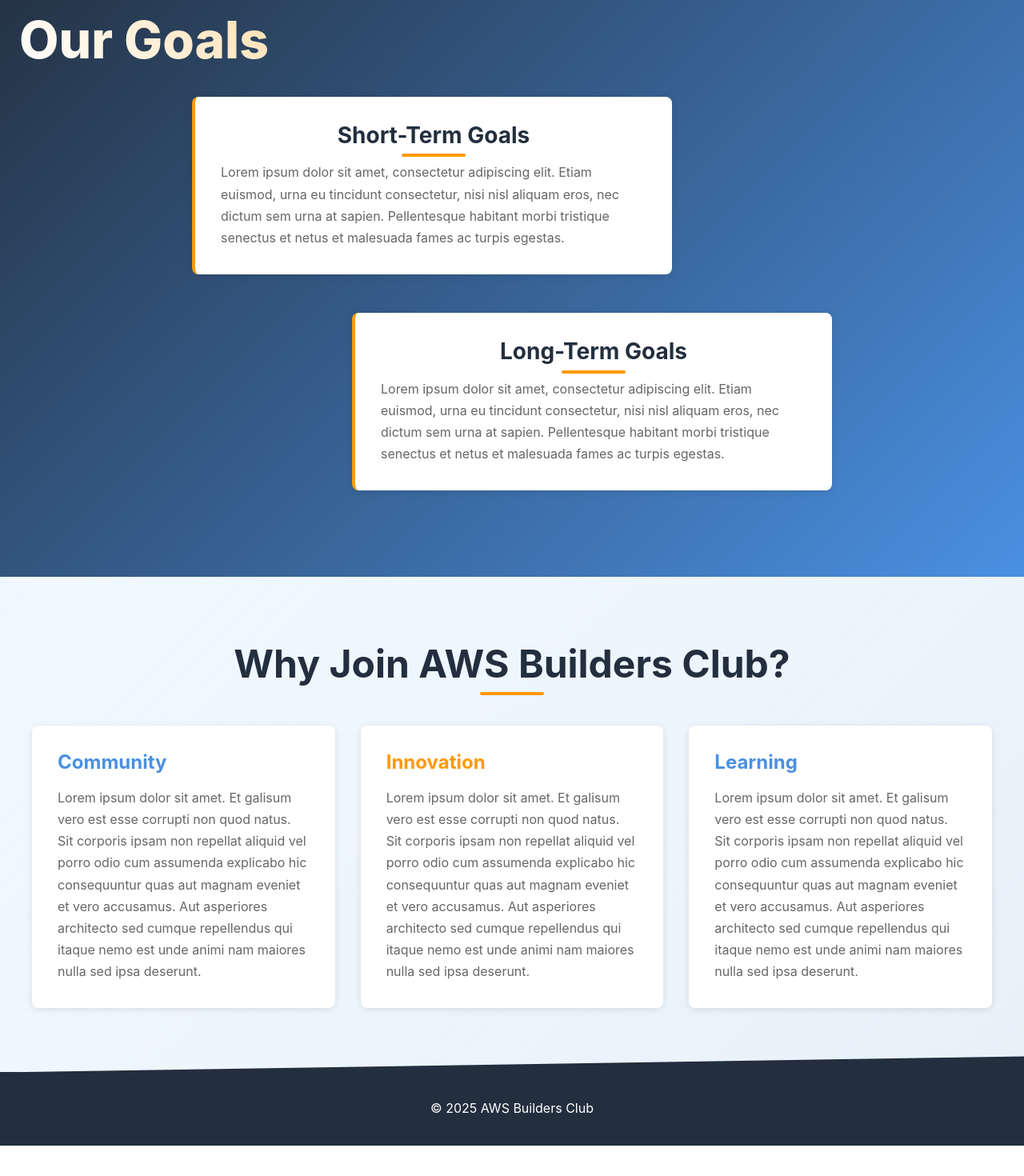
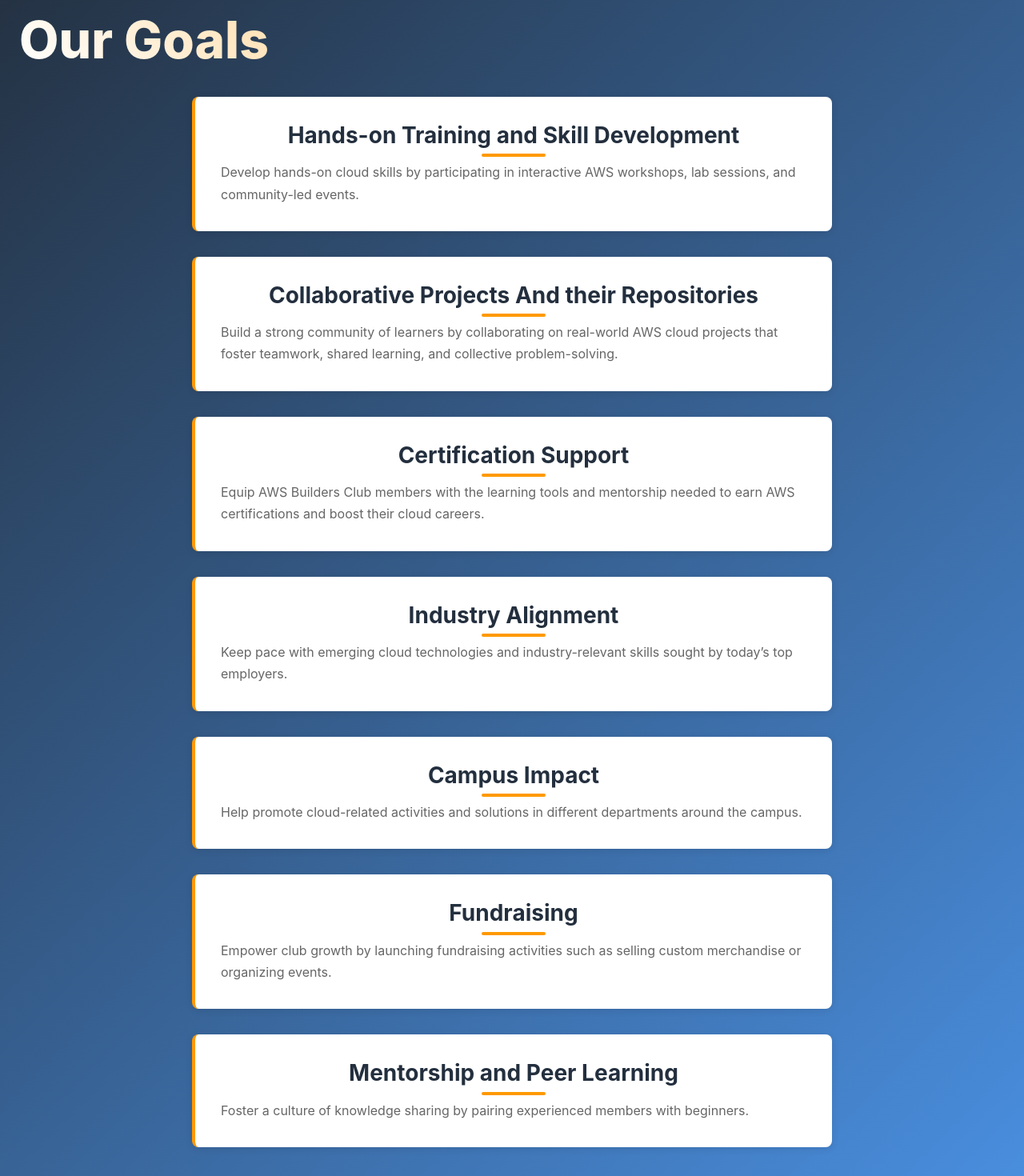
Before and after one commit to zeus2318/AWS-Builder-Club, a React (Create React App) app: page / in a window 1280 px wide. Shown: the part 1240-2710 px from the top of the page at 80% size. Before the commit the page ends 2672 px from the top, so only its background shows below. Built offline with nearby package versions, Linux system fonts and the light colour scheme.

Commit message:
added testimonies & list of officers

```diff
--- a/src/App.js
+++ b/src/App.js
@@ -4,6 +4,7 @@
 function App() {
   const aboutRef = useRef(null);
   const homeRef = useRef(null);
+  const testimony = useRef(null);
 
   const [showModal, setShowModal] = React.useState(false);
   const [showAboutModal, setShowAboutModal] = React.useState(false);
@@ -11,7 +12,11 @@
   const [showEventsModal, setShowEventsModal] = React.useState(false);
   const [showFAQModal, setShowFAQModal] = React.useState(false);
 
-  // Team navigation state
+  // modal states
+  const [teamModalPage, setTeamModalPage] = React.useState('main'); // 'main' or 'officers'
+  const [activeTeamSection, setActiveTeamSection] = React.useState('lead');
+
+  // project teams
   const teamSections = [
     {
       key: 'lead',
@@ -124,7 +129,71 @@
     }
   ];
 
-  const [activeTeamSection, setActiveTeamSection] = React.useState('lead');
+  // aws officers
+  const awsOfficersSections = [
+    {
+      key: 'president',
+      label: 'President',
+      content: {
+        title: 'President',
+        leader: 'Ijed Luzele J. Yañez',
+        leaderRole: 'AWS Builders Club, President',
+        members: [
+          { name: 'Placeholder', role: 'Placeholder' }
+        ]
+      }
+    },
+    {
+      key: 'vicepresidentext',
+      label: 'Vice President (External)',
+      content: {
+        title: 'Vice President (External)',
+        leader: 'Josh Marco C. Goc-Ong',
+        leaderRole: 'AWS Builders Club, Vice President (External)',
+        members: [
+          { name: 'Placeholder', role: 'Placeholder' }
+        ]
+      }
+    },
+        {
+      key: 'vicepresidentint',
+      label: 'Vice President (Internal)',
+      content: {
+        title: 'Vice President (Internal)',
+        leader: 'James Nathaniel F. Tan',
+        leaderRole: 'AWS Builders Club, Vice President (Internal)',
+        members: [
+          { name: 'Placeholder', role: 'Placeholder' }
+        ]
+      }
+    },
+    {
+      key: 'secretary',
+      label: 'Secretary',
+      content: {
+        title: 'Secretary',
+        leader: 'Shanica B. Diaz',
+        leaderRole: 'AWS Builders Club, Secretary',
+        members: [
+          { name: 'Placeholder', role: 'Placeholder' }
+        ]
+      }
+    },
+        {
+      key: 'treasury',
+      label: 'Treasury',
+      content: {
+        title: 'Treasury',
+        leader: 'Karylle Grace K. Bontuyan',
+        leaderRole: 'AWS Builders Club, Treasury',
+        members: [
+          { name: 'Placeholder', role: 'Placeholder' }
+        ]
+      }
+    }
+    // Add more officer roles as needed
+  ];
+  const [activeOfficerSection, setActiveOfficerSection] = React.useState('president');
 
   const githubRepos = [
     {
@@ -170,6 +239,13 @@
     }
   };
 
+    const handleAboutClick3 = (e) => {
+    e.preventDefault();
+    if (testimony.current) {
+      testimony.current.scrollIntoView({ behavior: 'smooth' });
+    }
+  };
+
   const handleProjectsClick = (e) => {
     e.preventDefault();
     setShowModal(true);
@@ -208,6 +284,20 @@
           <li>
             <a href="#goals" className="navbar-link">
               Goals
+            </a>
+          </li>
+              <li>
+              <a
+                href="#testimonies"
+                className="navbar-link"
+                onClick={e => {
+                  e.preventDefault();
+                  if (testimony.current) {
+                    testimony.current.scrollIntoView({ behavior: 'smooth' });
+                  }
+                }}
+              >
+                Testimonies
               </a>
             </li>
           {/* dropdown */}
@@ -347,40 +437,78 @@
           Our Goals
         </h2>
         <div className="about-content" style={{ maxWidth: '800px', margin: '0 auto' }}>
-          <div
-            className="about-block"
-            style={{
-              marginBottom: '48px',
-              marginLeft: '0',
-              marginRight: 'auto',
-              width: '90%',
-              maxWidth: '600px'
-            }}
-          >
+          <div className="about-block" style={{ marginBottom: '32px', width: '100%' }}>
             <h3 className="highlights-title" style={{ marginBottom: '16px' }}>
-              Short-Term Goals
+              Hands-on Training and Skill Development
             </h3>
             <p className="highlight-card-desc">
-              Lorem ipsum dolor sit amet, consectetur adipiscing elit. Etiam euismod, urna eu tincidunt consectetur, nisi nisl aliquam eros, nec dictum sem urna at sapien. Pellentesque habitant morbi tristique senectus et netus et malesuada fames ac turpis egestas.
+              Develop hands-on cloud skills by participating in interactive AWS workshops, lab sessions, and community-led events.
             </p>
           </div>
-          <div
-            className="about-block"
-            style={{
-              marginBottom: '0',
-              marginLeft: 'auto',
-              marginRight: '0',
-              width: '90%',
-              maxWidth: '600px'
-            }}
-          >
+          <div className="about-block" style={{ marginBottom: '32px', width: '100%' }}>
             <h3 className="highlights-title" style={{ marginBottom: '16px' }}>
-              Long-Term Goals
+              Collaborative Projects And their Repositories
             </h3>
             <p className="highlight-card-desc">
-              Lorem ipsum dolor sit amet, consectetur adipiscing elit. Etiam euismod, urna eu tincidunt consectetur, nisi nisl aliquam eros, nec dictum sem urna at sapien. Pellentesque habitant morbi tristique senectus et netus et malesuada fames ac turpis egestas.
+              Build a strong community of learners by collaborating on real-world AWS cloud projects that foster teamwork, shared learning, and collective problem-solving.
             </p>
           </div>
+          <div className="about-block" style={{ marginBottom: '32px', width: '100%' }}>
+            <h3 className="highlights-title" style={{ marginBottom: '16px' }}>
+              Certification Support
+            </h3>
+            <p className="highlight-card-desc">
+              Equip AWS Builders Club members with the learning tools and mentorship needed to earn AWS certifications and boost their cloud careers.
+            </p>
+          </div>
+          <div className="about-block" style={{ marginBottom: '32px', width: '100%' }}>
+            <h3 className="highlights-title" style={{ marginBottom: '16px' }}>
+              Industry Alignment
+            </h3>
+            <p className="highlight-card-desc">
+              Keep pace with emerging cloud technologies and industry-relevant skills sought by today’s top employers.
+            </p>
+          </div>
+          <div className="about-block" style={{ marginBottom: '32px', width: '100%' }}>
+            <h3 className="highlights-title" style={{ marginBottom: '16px' }}>
+              Campus Impact
+            </h3>
+            <p className="highlight-card-desc">
+              Help promote cloud-related activities and solutions in different departments around the campus.
+            </p>
+          </div>
+          <div className="about-block" style={{ marginBottom: '32px', width: '100%' }}>
+            <h3 className="highlights-title" style={{ marginBottom: '16px' }}>
+              Fundraising
+            </h3>
+            <p className="highlight-card-desc">
+              Empower club growth by launching fundraising activities such as selling custom merchandise or organizing events.
+            </p>
+          </div>
+          <div className="about-block" style={{ marginBottom: '0', width: '100%' }}>
+            <h3 className="highlights-title" style={{ marginBottom: '16px' }}>
+              Mentorship and Peer Learning
+            </h3>
+            <p className="highlight-card-desc">
+              Foster a culture of knowledge sharing by pairing experienced members with beginners.
+            </p>
+          </div>
+        </div>
+      </section>
+
+      {/* testimonies-sect */}
+      <section id="testimonies" className="testimony-section" ref={testimony}>
+        <h2 className="hero-title" style={{ marginBottom: '32px' }}>
+          Testimonies
+        </h2>
+        <div className="testimony-content" style={{ maxWidth: '800px', margin: '0 auto' }}>
+          <div className="testimony-block">
+            <p>
+              “This club helped me learn AWS and connect with awesome people!”<br />
+              <span style={{ fontWeight: 'bold', color: 'var(--primary-blue)' }}>— Member Name</span>
+            </p>
+          </div>
+          {/* testimony-block */}
         </div>
       </section>
 
@@ -411,6 +539,9 @@
 
       {/* footer */}
       <footer className="footer">
+        <button><p>Test-insta</p></button>
+        <button><p>Test-linkedin</p></button>
+        <button><p>Test-fb</p></button>
         <p>&copy; 2025 AWS Builders Club</p>
       </footer>
 
@@ -482,13 +613,34 @@
 
       {/* Meet the Team Modal */}
       {showTeamModal && (
-        <div className="modal-overlay" onClick={() => setShowTeamModal(false)}>
+        <div className="modal-overlay" onClick={() => { setShowTeamModal(false); setTeamModalPage('main'); }}>
           <div className="modal-content" style={{ maxWidth: '900px', width: '100%' }} onClick={e => e.stopPropagation()}>
             <div className="modal-header">
-              <h2 className="modal-title">Meet the Team</h2>
-              <button className="modal-close" onClick={() => setShowTeamModal(false)}>×</button>
+              <h2 className="modal-title">
+                {teamModalPage === 'main' ? 'Meet the Team' : 'AWS Officers'}
+              </h2>
+              <button className="modal-close" onClick={() => { setShowTeamModal(false); setTeamModalPage('main'); }}>×</button>
             </div>
-            <div style={{ display: 'flex', gap: '32px', padding: '32px 0' }}>
+            <div style={{ padding: '16px 0', display: 'flex', justifyContent: 'flex-end' }}>
+              {teamModalPage === 'main' ? (
+                <button
+                  className="hero-btn hero-btn-blue"
+                  style={{ marginRight: '32px' }}
+                  onClick={() => setTeamModalPage('officers')}
+                >
+                  AWS Officers
+                </button>
+              ) : (
+                <button
+                  className="hero-btn hero-btn-blue"
+                  style={{ marginRight: '32px' }}
+                  onClick={() => setTeamModalPage('main')}
+                >
+                  Back to Team
+                </button>
+              )}
+            </div>
+            <div style={{ display: 'flex', gap: '32px', padding: '0 0 32px 0' }}>
               {/* Sidebar Navigation */}
               <div style={{
                 background: 'var(--primary-blue)',
@@ -500,23 +652,38 @@
                 flexDirection: 'column',
                 gap: '8px'
               }}>
-                {teamSections.map(section => (
+                {(teamModalPage === 'main' ? teamSections : awsOfficersSections).map(section => (
                   <button
                     key={section.key}
                     style={{
-                      background: activeTeamSection === section.key ? '#0498eeff' : 'none',
-                      color: activeTeamSection === section.key ? '#fff' : '#fff',
+                      background: (teamModalPage === 'main'
+                        ? activeTeamSection === section.key
+                        : activeOfficerSection === section.key)
+                        ? '#0498eeff' : 'none',
+                      color: '#fff',
                       border: 'none',
                       borderRadius: '8px',
                       padding: '12px 24px',
-                      fontWeight: activeTeamSection === section.key ? 'bold' : 'normal',
+                      fontWeight: (teamModalPage === 'main'
+                        ? activeTeamSection === section.key
+                        : activeOfficerSection === section.key)
+                        ? 'bold' : 'normal',
                       margin: '0 24px 4px 24px',
                       cursor: 'pointer',
                       textAlign: 'left',
-                      opacity: activeTeamSection === section.key ? 1 : 0.85,
+                      opacity: (teamModalPage === 'main'
+                        ? activeTeamSection === section.key
+                        : activeOfficerSection === section.key)
+                        ? 1 : 0.85,
                       transition: 'background 0.2s'
                     }}
-                    onClick={() => setActiveTeamSection(section.key)}
+                    onClick={() => {
+                      if (teamModalPage === 'main') {
+                        setActiveTeamSection(section.key);
+                      } else {
+                        setActiveOfficerSection(section.key);
+                      }
+                    }}
                   >
                     {section.label}
                   </button>
@@ -524,6 +691,8 @@
               </div>
               {/* Main Content */}
               <div style={{ flex: 1 }}>
+                {teamModalPage === 'main' ? (
+                  <>
                     <h2 style={{ color: 'var(--primary-blue)', marginBottom: '8px' }}>
                       {teamSections.find(s => s.key === activeTeamSection).content.title}
                     </h2>
@@ -566,7 +735,23 @@
                         </>
                       )
                     }
+                  </>
+                ) : (
+                  <>
+                    <h2 style={{ color: 'var(--primary-blue)', marginBottom: '8px' }}>
+                      {awsOfficersSections.find(s => s.key === activeOfficerSection).content.title}
+                    </h2>
+                    <div style={{ fontWeight: 'bold', color: '#e53935', marginBottom: '8px' }}>
+                      {awsOfficersSections.find(s => s.key === activeOfficerSection).content.leader}
+                    </div>
+                    <div style={{ marginBottom: '16px' }}>
+                      • {awsOfficersSections.find(s => s.key === activeOfficerSection).content.leaderRole}
+                    </div>
+                    {/* hide members for officers */}
+                    {/* removed the members */}
                     <hr style={{ margin: '24px 0', border: 'none', borderTop: '1px solid #ccc' }} />
+                  </>
+                )}
               </div>
             </div>
           </div>
```
Also changed, not shown: src/App.css (+44 -0 lines). Lines whose indentation alone changed are shown as unchanged.
